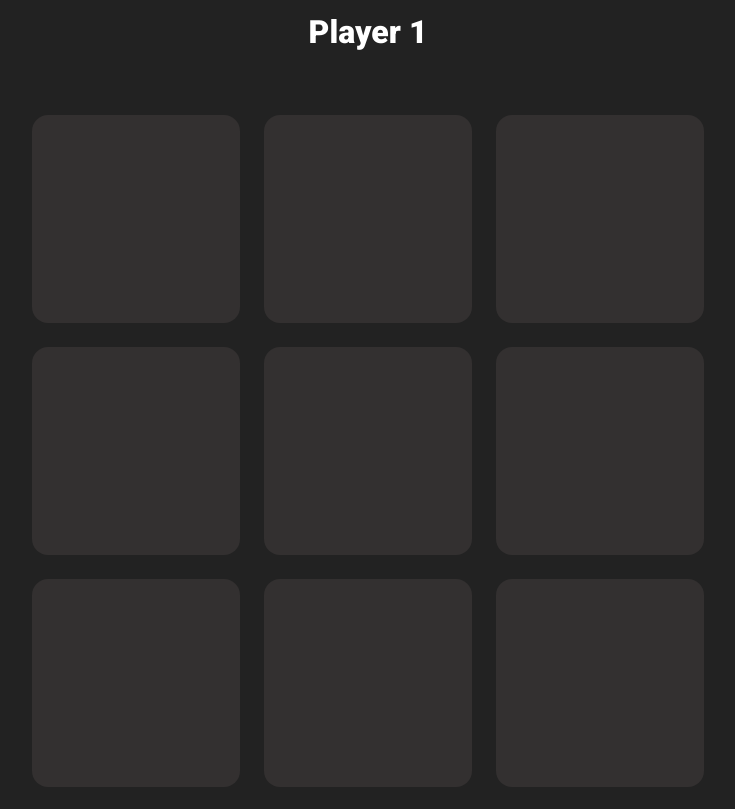
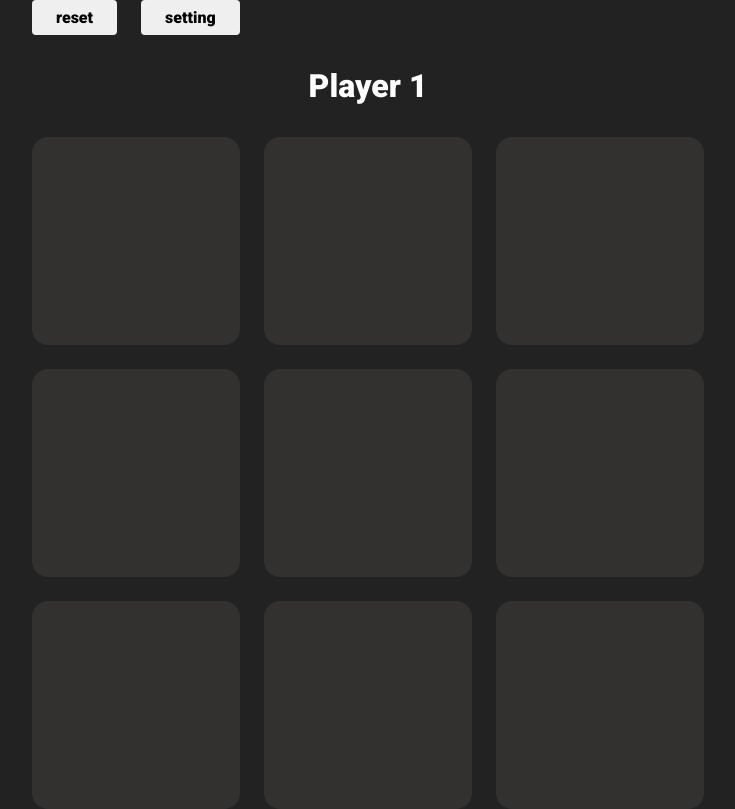
Before and after one commit to andersonszdc/My-3t, a React (Create React App) app: page / in a window 1280 px wide. Shown: the whole page, without its empty margins (272-1007 px from the left). Built offline with nearby package versions, Linux system fonts and the light colour scheme.

Commit message:
add draw condition

```diff
--- a/src/App.css
+++ b/src/App.css
@@ -9,7 +9,7 @@
 
 .player {
   text-align: center;
-  margin-bottom: 64px;
+  margin-bottom: 32px;
   color: white;
 }
 
@@ -45,3 +45,18 @@
   height: 50vh;
   border-radius: 32px;
 }
+
+.action {
+  display: flex;
+  gap: 24px;
+  margin-bottom: 32px;
+}
+
+.action button {
+  padding: 8px 24px;
+  font-size: 16px;
+  border-radius: 4px;
+  border: none;
+  cursor: pointer;
+  font-family: "Roboto", sans-serif;
+}
--- a/src/App.tsx
+++ b/src/App.tsx
@@ -16,10 +16,7 @@ export const draw = {
   },
 };
 
-function App() {
-  const [currentPlayer, setCurrentPlayer] = useState<1 | 2>(1);
-  const [displayWinner, setDisplayWinner] = useState(false);
-  const [plays, setPlays] = useState([
+const DEFAULT_PLAYS = [
   { index: 1, player: undefined },
   { index: 2, player: undefined },
   { index: 3, player: undefined },
@@ -29,18 +26,34 @@ function App() {
   { index: 7, player: undefined },
   { index: 8, player: undefined },
   { index: 9, player: undefined },
-  ]);
+];
+
+function App() {
+  const [currentPlayer, setCurrentPlayer] = useState<1 | 2>(1);
+  const [displayWinner, setDisplayWinner] = useState(false);
+  const [displayDraw, setDisplayDraw] = useState(false);
+  const [plays, setPlays] = useState(DEFAULT_PLAYS);
+
+  const resetGame = () => {
+    setCurrentPlayer(1);
+    setDisplayWinner(false);
+    setPlays(DEFAULT_PLAYS);
+  };
 
   useEffect(() => {
     if (Conditions(plays)) {
-      const winner = currentPlayer === 1 ? 2 : 1;
       setDisplayWinner(true);
-      console.log(`Vitória do player ${winner}`);
+    } else if (plays.every((play) => play.player !== undefined)) {
+      setDisplayDraw(true);
     }
   }, [currentPlayer, plays]);
 
   return (
     <>
+      <div className="action">
+        <button onClick={resetGame}>reset</button>
+        <button onClick={resetGame}>setting</button>
+      </div>
       {!displayWinner && <h1 className="player"> Player {currentPlayer}</h1>}
       <div className="App">
         {plays.map((data, index) => (
@@ -54,11 +67,12 @@ function App() {
           />
         ))}
       </div>
-      {displayWinner && (
+      {(displayWinner || displayDraw) && (
         <Portal>
           <div className="scoreboard-wrapper">
             <div className="scoreboard">
-              Player {currentPlayer === 1 ? 2 : 1} won!
+              {displayWinner && `Player ${currentPlayer === 1 ? 2 : 1} won!`}
+              {displayDraw && `Draw!`}
             </div>
           </div>
         </Portal>
@@ -76,10 +90,8 @@ const Item = ({
   plays,
   setPlays,
 }: any) => {
-  const [isClicked, setIsClicked] = useState(false);
   const handleClick = () => {
     if (!plays[data.index - 1].player) {
-      setIsClicked(true);
       setCurrentPlayer((prev: number) => (prev === 1 ? 2 : 1));
       const newPlays = plays;
       newPlays[data.index - 1].player = currentPlayer;
@@ -88,7 +100,8 @@ const Item = ({
   };
   return (
     <div className="wrapper-item" onClick={handleClick}>
-      {isClicked && (data.player === 1 ? <Circle /> : <X />)}
+      {data.player === 1 && <Circle />}
+      {data.player === 2 && <X />}
     </div>
   );
 };
```
Lines whose indentation alone changed are shown as unchanged.
